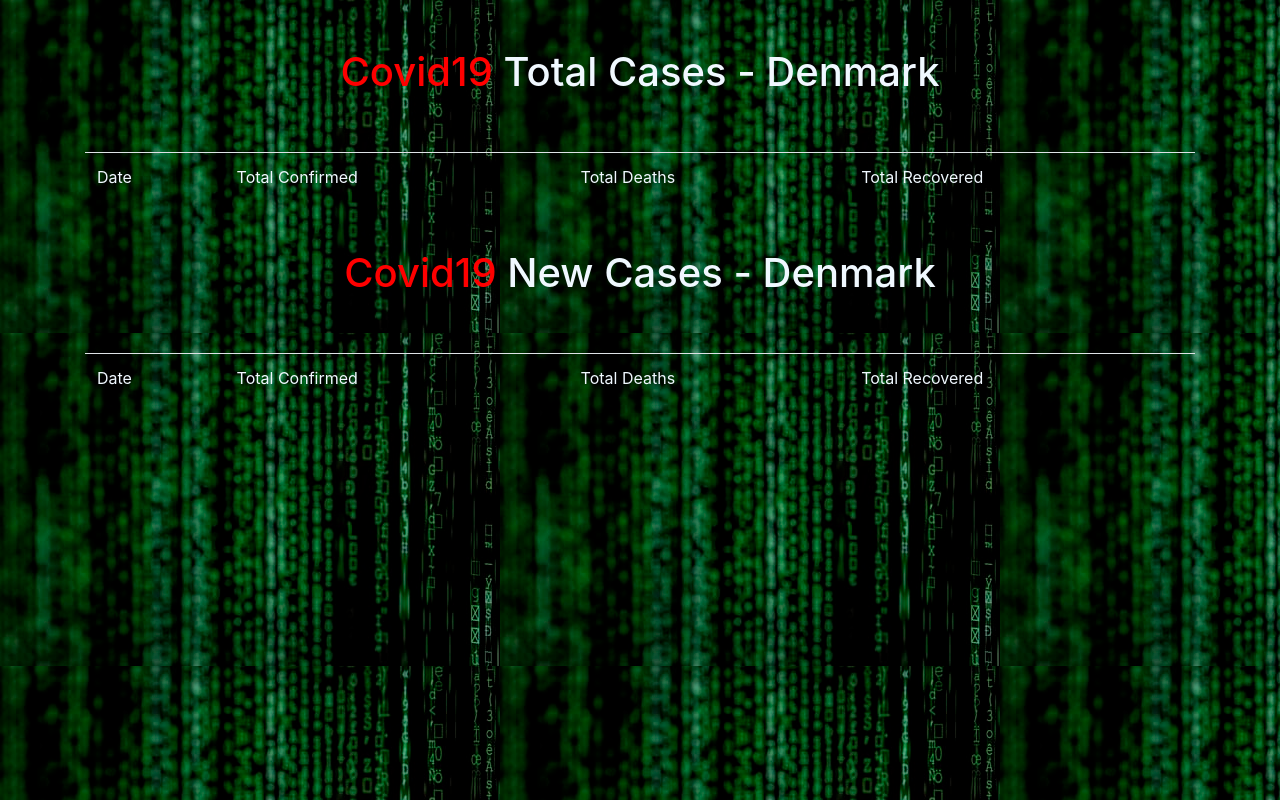
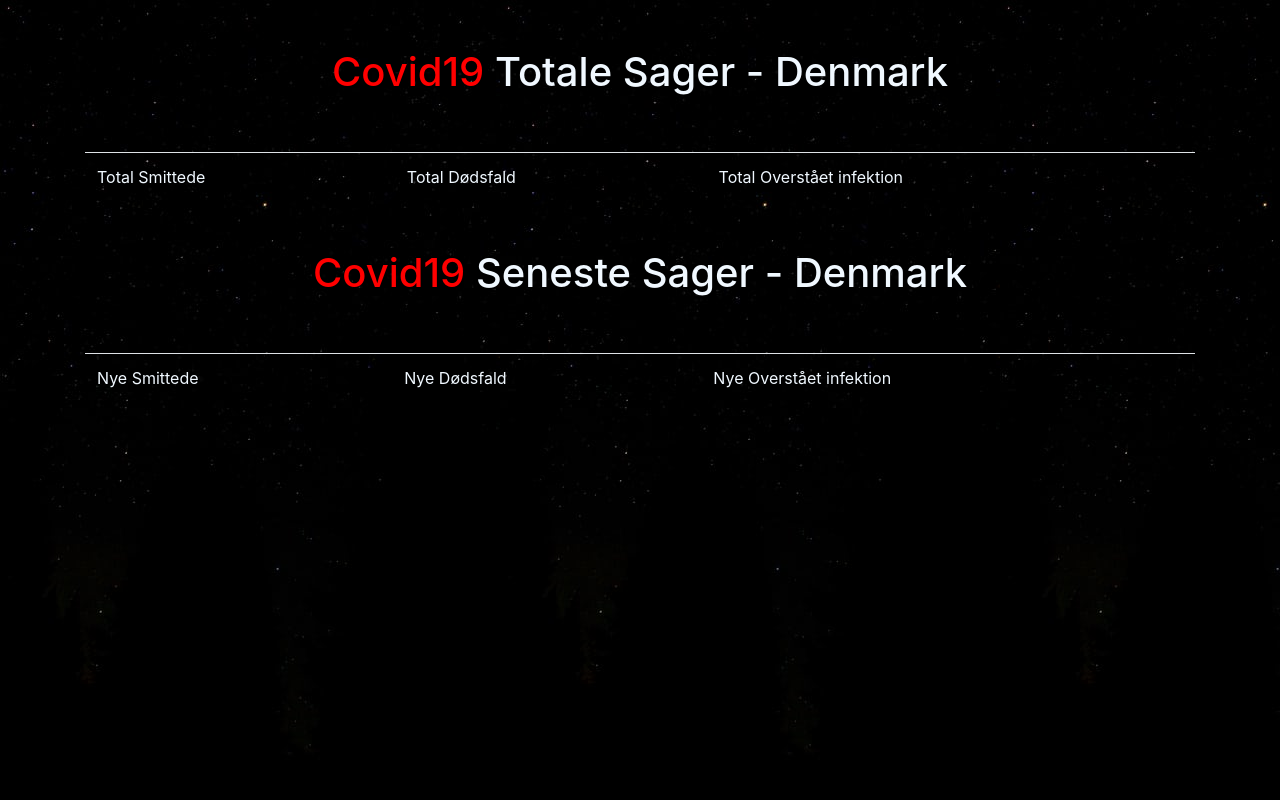
Before and after one commit to God4you/Covid19-js, a plain HTML site: page index.html in a window 1280 px wide. Drawn offline with nearby package versions, Linux system fonts and the light colour scheme; no server answers.

Commit message:
Bg change and language translation and data change.

```diff
--- a/index.html
+++ b/index.html
@@ -3,36 +3,36 @@
 <head>
     <meta charset="UTF-8">
     <meta name="viewport" content="width=device-width, initial-scale=1.0">
-    <title>Covid19</title>
+    <title>BK-Covid19</title>
     <!-- CSS only -->
 <link rel="stylesheet" href="https://stackpath.bootstrapcdn.com/bootstrap/5.0.0-alpha2/css/bootstrap.min.css" integrity="sha384-DhY6onE6f3zzKbjUPRc2hOzGAdEf4/Dz+WJwBvEYL/lkkIsI3ihufq9hk9K4lVoK" crossorigin="anonymous">
 </head>
-<body background="img/photo-8.jpg">
+<body background="img/photo-star.jpg">
     <div class="container">
         <!-- Total Cases -->
-        <h1 class="text-center mt-5" style="color: aliceblue;"><span style="color: red;">Covid19</span> Total Cases - Denmark</h1>
+        <h1 class="text-center mt-5" style="color: aliceblue;"><span style="color: red;">Covid19</span> Totale Sager - Denmark</h1>
         <br></br>
         <table class="table table-hover">
             <thead>
                 <tr style="color: aliceblue;">
-                    <td>Date</td>
-                    <td>Total Confirmed</td>
-                    <td>Total Deaths</td>
-                    <td>Total Recovered</td>
+                    <!--<td>Dato</td>-->
+                    <td>Total Smittede</td>
+                    <td>Total Dødsfald</td>
+                    <td>Total Overstået infektion</td>
                 </tr>
             </thead>
             <tbody id="myData" style="color: aliceblue;"></tbody>
         </table>
         <!-- New Cases -->
-        <h1 class="text-center mt-5" style="color: aliceblue;"><span style="color: red;">Covid19</span> New Cases - Denmark</h1>
+        <h1 class="text-center mt-5" style="color: aliceblue;"><span style="color: red;">Covid19</span> Seneste Sager - Denmark</h1>
         <br></br>
         <table class="table table-hover">
             <thead>
                 <tr style="color: aliceblue;">
-                    <td>Date</td>
-                    <td>Total Confirmed</td>
-                    <td>Total Deaths</td>
-                    <td>Total Recovered</td>
+                   <!-- <td>Dato</td>-->
+                    <td>Nye Smittede</td>
+                    <td>Nye Dødsfald</td>
+                    <td>Nye Overstået infektion</td>
                 </tr>
             </thead>
             <tbody id="myLiveData" style="color: aliceblue;"></tbody>
@@ -40,5 +40,6 @@
     </div>
 </body>
 <script src="https://ajax.googleapis.com/ajax/libs/jquery/3.5.1/jquery.min.js"></script>
+<script src="https://cdnjs.cloudflare.com/ajax/libs/Chart.js/2.9.4/Chart.min.js" integrity="sha512-d9xgZrVZpmmQlfonhQUvTR7lMPtO7NkZMkA0ABN3PHCbKA5nqylQ/yWlFAyY6hYgdF1Qh6nYiuADWwKB4C2WSw==" crossorigin="anonymous"></script>
 <script src="main.js"></script>
 </html>
--- a/main.js
+++ b/main.js
@@ -6,21 +6,22 @@ let $myNewCases = $('#myLiveData');
 async function getCovidApi(){
     const jsondata = await fetch(url);
     const jsdata = await jsondata.json();
-    //console.log(jsdata)
+    console.log(jsdata)
     const item=jsdata.Countries[46];//Denmark
-    //console.log(item)
+    console.log(item)
     //Total Cases
-    $myTotalCases.append(
-    `<td>${item.Date}</td>
+    $myTotalCases.append(     //<td>${item.Date}</td>
+    `
+
     <td>${item.TotalConfirmed}</td>
     <td style="color: red;">${item.TotalDeaths}</td>
     <td>${item.TotalRecovered}</td>
     `)
     //New Cases
-    $myNewCases.append(
-    `<td>${item.Date}</td>
+    $myNewCases.append(                   //<td>${item.Date}</td>
+    `
     <td>${item.NewConfirmed}</td>
-    <td style="color: red;">${item.NewDeaths}</td>
+    <td style="color: red;">-->${item.NewDeaths}<--</td>
     <td>${item.NewRecovered}</td>
     `)
 }
```
Also changed, not shown: img/photo-8.jpg (deleted), img/photo-star.jpg (added).
